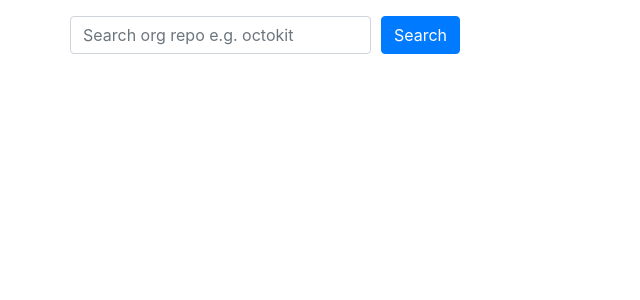
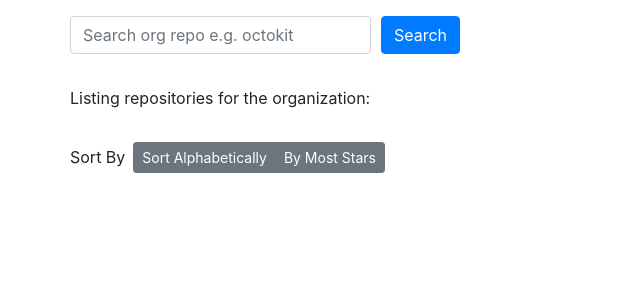
Before and after one commit to tramyardg/rtvf2021, a React (Create React App) app: page / in a window 1280 px wide. Shown: the top 300 px of the page, without its empty margins (0-640 px from the left). Built offline with nearby package versions, Linux system fonts and the light colour scheme.

Commit message:
+ sort by buttons

```diff
--- a/src/App.js
+++ b/src/App.js
@@ -1,7 +1,9 @@
 import React, { useState } from "react";
 import './App.css';
 import 'bootstrap/dist/css/bootstrap.min.css';
+import "./main/Main.css";
 import SearchForm from "./main/SearchForm";
+import SortBy from "./main/SortBy";
 
 const App = () => {
   const [orgName, setOrgName] = useState("");
@@ -11,6 +13,12 @@ const App = () => {
       <div className="row mt-3 mb-3">
         <SearchForm setOrgName={setOrgName} />
       </div>
+      <div className="row mb-3 ">
+        <p className="mt-2">Listing repositories for the organization: <strong>{orgName}</strong></p>
+      </div>
+      <div className="row mb-3 ">
+        <SortBy />
+      </div>
     </div>
   );
 }
--- a/src/main/SearchForm.js
+++ b/src/main/SearchForm.js
@@ -1,6 +1,5 @@
 
 import React, { useState } from "react";
-// import './Main.css';
 import { Button, Form, Col } from 'react-bootstrap';
 
 const SearchForm = ({ setOrgName }) => {
--- /dev/null
+++ b/src/main/SortBy.js
@@ -0,0 +1,16 @@
+import React from "react";
+import { Button, ButtonGroup } from 'react-bootstrap';
+
+const SortBy = () => {
+  return (
+    <>
+      <div className="mr-2 l-h-30"><p>Sort By</p></div>
+      <ButtonGroup size="sm">
+        <Button variant="secondary">Sort Alphabetically</Button>
+        <Button variant="secondary">By Most Stars</Button>
+      </ButtonGroup>
+    </>
+  );
+}
+
+export default SortBy;
--- /dev/null
+++ b/src/main/main.css
@@ -0,0 +1,12 @@
+.card {
+  text-align: left;
+  -webkit-box-shadow: 3px 4px 9px 0px rgba(0,0,0,0.51);
+  -moz-box-shadow: 3px 4px 9px 0px rgba(0,0,0,0.51);
+  box-shadow: 3px 4px 9px 0px rgba(0,0,0,0.51);
+}
+.l-h-30 {
+  line-height: 30px;
+}
+.l-h-30 > p {
+  margin-bottom: 0 !important;
+}
```
